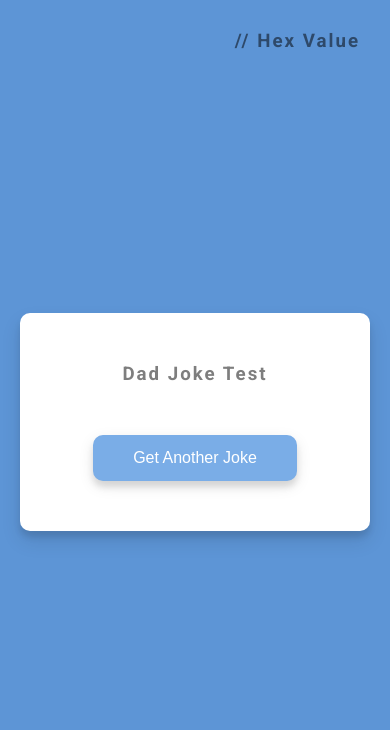
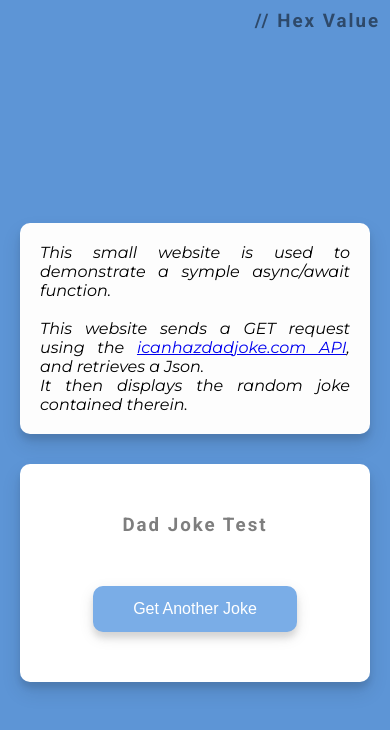
Before and after one commit to simone-arnhold/Dad-Jokes, a plain HTML site: page index.html in a window 390 px wide. Drawn offline with Linux system fonts and the light colour scheme.

Commit message:
fix button

```diff
--- a/index.html
+++ b/index.html
@@ -12,11 +12,17 @@
 </head>
 
 <body>
-    <!-- D:\Downloads\50 Projects In 50 Days - HTML, CSS & JavaScript\[TutsNode.com] - 50 Projects In 50 Days - HTML, CSS & JavaScript\11 Day 10 - Dad Jokes -->
 
     <h3 id="bgHex">
         // Hex Value
     </h3>
+
+    <div class="description">This small website is used to demonstrate a symple async/await function.<br><br>
+        This website sends a GET request using the <a href="https://icanhazdadjoke.com/api">icanhazdadjoke.com API</a>,
+        and retrieves a Json.<br>It then displays the random joke contained therein.
+    </div>
+
+
 
     <div class="container">
         <h3>Dad Joke Test</h3>
--- a/style.css
+++ b/style.css
@@ -1,4 +1,20 @@
 @import url("https://fonts.googleapis.com/css2?family=Roboto:wght@400;700&display=swap");
+@import url("https://fonts.googleapis.com/css2?family=Montserrat:ital,wght@1,400&display=swap");
+
+@media screen and (max-width: 1024px) {
+  .description {
+    position: static !important;
+    margin-top: 60px;
+  }
+
+  #bgHex {
+    padding: 10px !important;
+  }
+
+  body {
+    overflow: auto;
+  }
+}
 
 * {
   box-sizing: border-box;
@@ -16,12 +32,13 @@ body {
   margin: 0;
   padding: 20px;
   transition: ease 600ms;
+  transition: all 0.5s ease;
 }
 
 .container {
   background-color: white;
   border-radius: 10px;
-  box-shadow: 0 10px 20px rgba(0,0,0,0.1), 0 6px 6px rgba(0,0,0,0.1);
+  box-shadow: 0 10px 20px rgba(0, 0, 0, 0.1), 0 6px 6px rgba(0, 0, 0, 0.1);
   padding: 50px 20px;
   text-align: center;
   max-width: 100%;
@@ -29,7 +46,6 @@ body {
   width: 800px;
   /* position: relative; */
 }
-
 
 h3 {
   margin: 0;
@@ -40,11 +56,27 @@ h3 {
 #bgHex {
   padding: 30px;
   /* color: white; */
+  /* position: absolute; */
   position: absolute;
   top: 0px;
   right: 0px;
 }
 
+.description {
+  background-color: #fdfdfd;
+  position: absolute;
+  top: 30px;
+  left: 30px;
+  padding: 20px;
+  border-radius: 10px;
+  max-width: 400px;
+  /* font-size: small; */
+  margin-bottom: 30px;
+  box-shadow: 0 10px 20px rgba(0, 0, 0, 0.1), 0 6px 6px rgba(0, 0, 0, 0.1);
+  text-align: justify;
+  font-family: "Montserrat", sans-serif;
+  font-style: normal;
+}
 
 .joke {
   font-size: 32px;
@@ -52,6 +84,16 @@ h3 {
   line-height: 40px;
   margin: 50px auto;
   max-width: 600px;
+  animation: fade 2s ease-out;
+}
+
+@keyframes fade {
+  0% {
+    opacity: 0;
+  }
+  100% {
+    opacity: 1;
+  }
 }
 
 .btn {
@@ -59,7 +101,7 @@ h3 {
   color: #fff;
   border: 0;
   border-radius: 10px;
-  box-shadow: 0 5px 15px rgba(0,0,0,0.1), 0 6px 6px rgba(0,0,0,0.1);
+  box-shadow: 0 5px 15px rgba(0, 0, 0, 0.1), 0 6px 6px rgba(0, 0, 0, 0.1);
   padding: 14px 40px;
   font-size: 16px;
   cursor: pointer;
@@ -76,7 +118,6 @@ h3 {
   transform: scale(0.98);
 }  */
 
-
 .btn:hover {
   filter: brightness(80%);
 }
```
